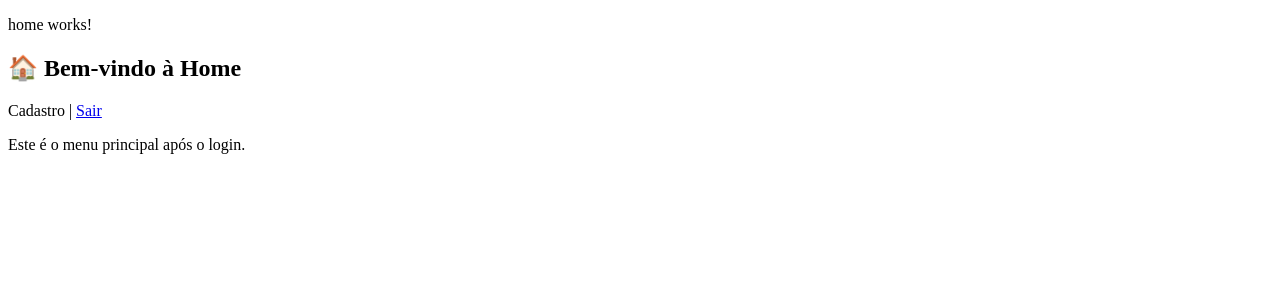
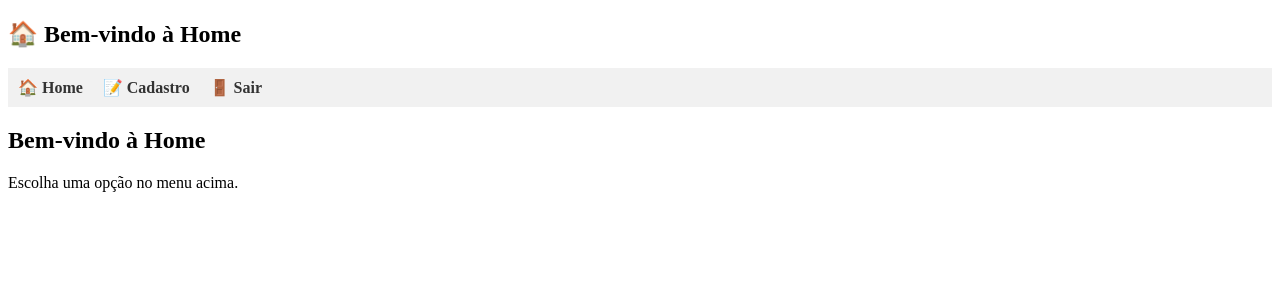
Before and after one commit to EvandroSversut/sistema_contabil_front, an Angular app: page /home in a window 1280 px wide. Shown: the top 300 px of the page. Built offline with nearby package versions, Linux system fonts and the light colour scheme.

Commit message:
criado o menu

```diff
--- a/src/app/pages/home/home.component.html
+++ b/src/app/pages/home/home.component.html
@@ -1,10 +1,18 @@
-<p>home works!</p>
 
 <h2>🏠 Bem-vindo à Home</h2>
 
-<nav>
+<app-menu></app-menu>
+
+<div class="conteudo-home">
+  <h2>Bem-vindo à Home</h2>
+  <p>Escolha uma opção no menu acima.</p>
+</div>
+
+
+<!--<nav>
   <a routerLink="/cadastro">Cadastro</a> |
   <a href="#" (click)="logout()">Sair</a>
 </nav>
 
 <p>Este é o menu principal após o login.</p>
+-->
--- a/src/app/pages/home/home.component.ts
+++ b/src/app/pages/home/home.component.ts
@@ -1,11 +1,12 @@
 import { CommonModule } from '@angular/common';
 import { Component } from '@angular/core';
+import { MenuComponent } from '../../shared/menu/menu.component';
 
 
 @Component({
   selector: 'app-home',
   standalone: true,
-  imports: [CommonModule],
+  imports: [CommonModule, MenuComponent],
   templateUrl: './home.component.html',
   styleUrl: './home.component.css'
 })
--- /dev/null
+++ b/src/app/shared/menu/menu.component.css
@@ -0,0 +1,19 @@
+.menu {
+  background-color: #f1f1f1;
+  padding: 10px;
+}
+.menu ul {
+  list-style-type: none;
+  display: flex;
+  gap: 20px;
+  padding: 0;
+  margin: 0;
+}
+.menu a {
+  text-decoration: none;
+  font-weight: bold;
+  color: #333;
+}
+.menu a:hover {
+  color: #007bff;
+}
--- /dev/null
+++ b/src/app/shared/menu/menu.component.html
@@ -0,0 +1,8 @@
+
+<nav class="menu">
+  <ul>
+    <li><a routerLink="/home">🏠 Home</a></li>
+    <li><a routerLink="/cadastro">📝 Cadastro</a></li>
+    <li><a href="#" (click)="logout()">🚪 Sair</a></li>
+  </ul>
+</nav>
--- /dev/null
+++ b/src/app/shared/menu/menu.component.ts
@@ -0,0 +1,17 @@
+import { Component } from '@angular/core';
+import { CommonModule } from '@angular/common';
+import { RouterModule } from '@angular/router';
+
+@Component({
+  selector: 'app-menu',
+  standalone: true,
+  imports: [CommonModule, RouterModule],
+  templateUrl: './menu.component.html',
+  styleUrl: './menu.component.css'
+})
+export class MenuComponent {
+  logout() {
+    localStorage.removeItem('token');
+    window.location.href = '/';
+  }
+}
```
Also changed, not shown: 1 other file (tests, documents, lock files or other folders).
